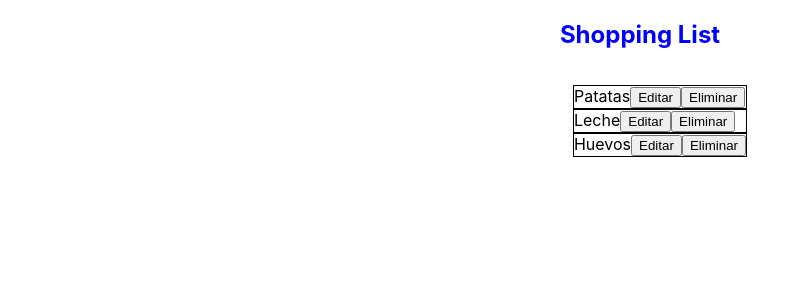
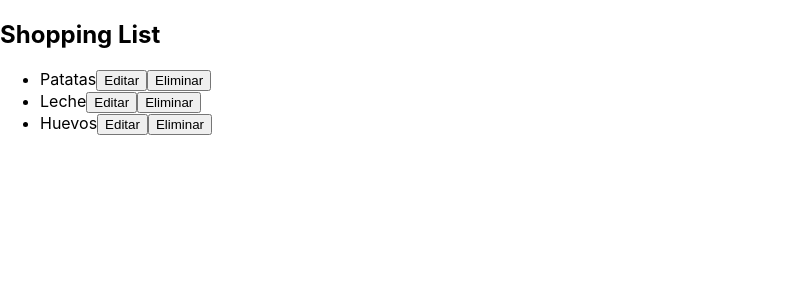
Before and after one commit to GustavoArdaya/shopping_list, a React (Create React App) app: page / in a window 1280 px wide. Shown: the top 300 px of the page, without its empty margins (0-809 px from the left). Built offline with nearby package versions, Linux system fonts and the light colour scheme.

Commit message:
create component item list and Product form

```diff
--- /dev/null
+++ b/src/Componentes/Item/Item.jsx
@@ -0,0 +1,13 @@
+import React from "react";
+
+export default function Item({ item, deleteById, editById }) {
+  return (
+    <div>
+      <li>
+        {item.name}
+        <button onClick={() => editById(item.id)}>Editar</button>
+        <button onClick={() => deleteById(item.id)}>Eliminar</button>
+      </li>
+    </div>
+  );
+}
--- a/src/Componentes/ItemList/index.jsx
+++ b/src/Componentes/ItemList/index.jsx
@@ -1,24 +1,25 @@
-import React, { useState } from 'react';
-import styles from './itemList.module.css';
+import React, { useState } from "react";
+import Item from "../Item/Item";
+import styles from "./itemList.module.css";
 
 let productList = [
   {
-    id: '1',
-    name: 'Patatas',
+    id: "1",
+    name: "Patatas",
     isBought: false,
   },
   {
-    id: '2',
-    name: 'Leche',
+    id: "2",
+    name: "Leche",
     isBought: true,
   },
   {
-    id: '3',
-    name: 'Huevos',
+    id: "3",
+    name: "Huevos",
     isBought: false,
   },
 ];
-let idToModify = '';
+let idToModify = "";
 
 export default function ItemList() {
   const [products, setProducts] = useState(productList);
@@ -41,11 +42,12 @@ export default function ItemList() {
         <h2 className={styles.title}>Shopping List</h2>
         <ul className={styles.itemContainer}>
           {products.map((item) => (
-            <li className={styles.product} key={item.id}>
-              {item.name}
-              <button onClick={() => editById(item.id)}>Editar</button>
-              <button onClick={() => deleteById(item.id)}>Eliminar</button>
-            </li>
+            <Item
+              item={item}
+              deleteById={deleteById}
+              editById={editById}
+              key={item.id}
+            />
           ))}
         </ul>
       </div>
--- a/src/Componentes/ItemList/itemList.module.css
+++ b/src/Componentes/ItemList/itemList.module.css
@@ -1,4 +1,4 @@
-.title {
+/* .title {
   color: blue;
 }
 .mainContainer {
@@ -12,4 +12,4 @@
 }
 .itemContainer {
   list-style: none;
-}
+} */
```
Also changed, not shown: src/Componentes/ProductForm/ProductForm.jsx (added, +9 -0 lines), src/Componentes/Item/Item.module.css (added).
